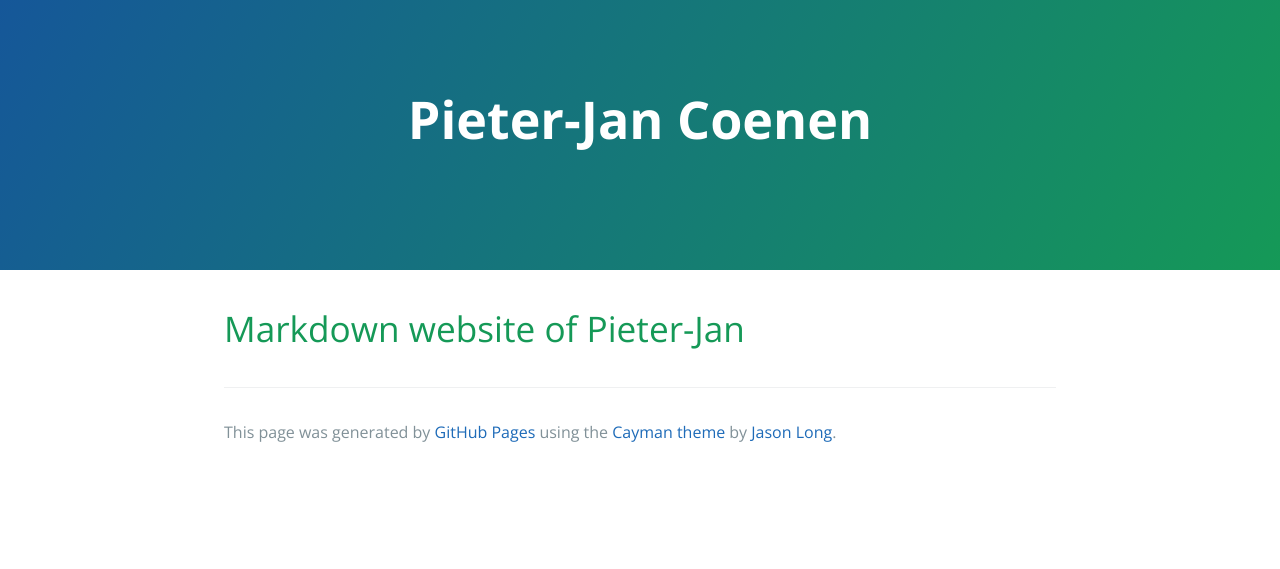
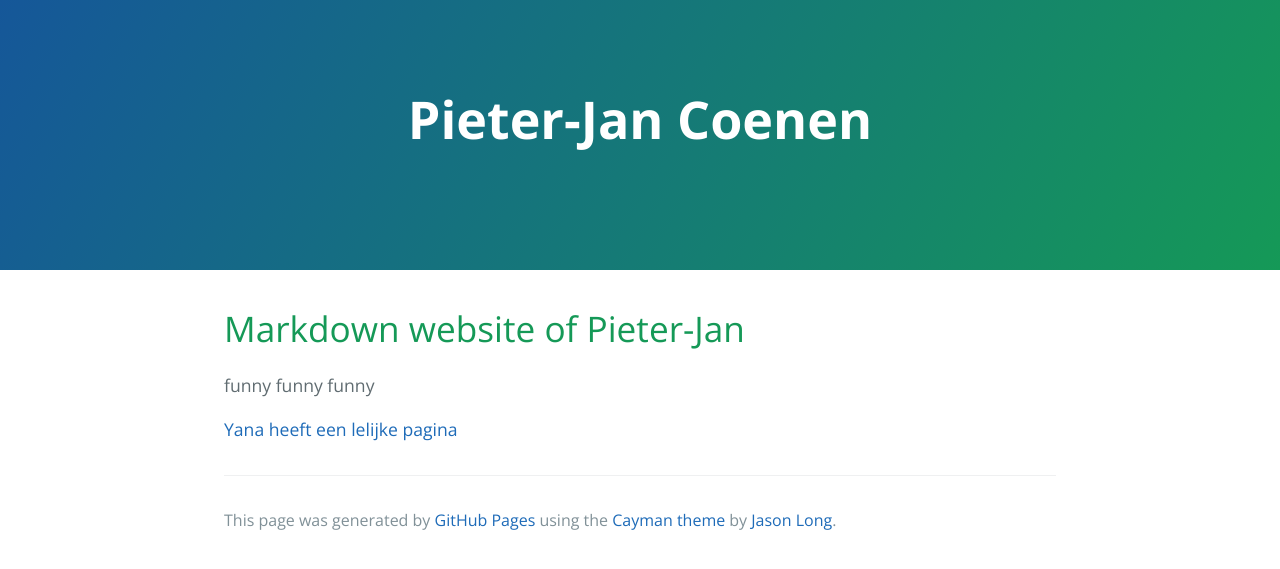
Before and after one commit to pcoenen/pcoenen.github.io, a Jekyll site: the page built from index.md, in a window 1280 px wide. Shown: the top 569 px of the page. Built offline with Jekyll 4.4.1, drawn with Linux system fonts in a browser that asks for light colours.

Commit message:
Update index.md

```diff
--- a/index.md
+++ b/index.md
@@ -3,3 +3,7 @@ layout: site
 ---
 
 # Markdown website of Pieter-Jan
+
+funny funny funny
+
+[Yana heeft een lelijke pagina](ydimova.github.io)
```
